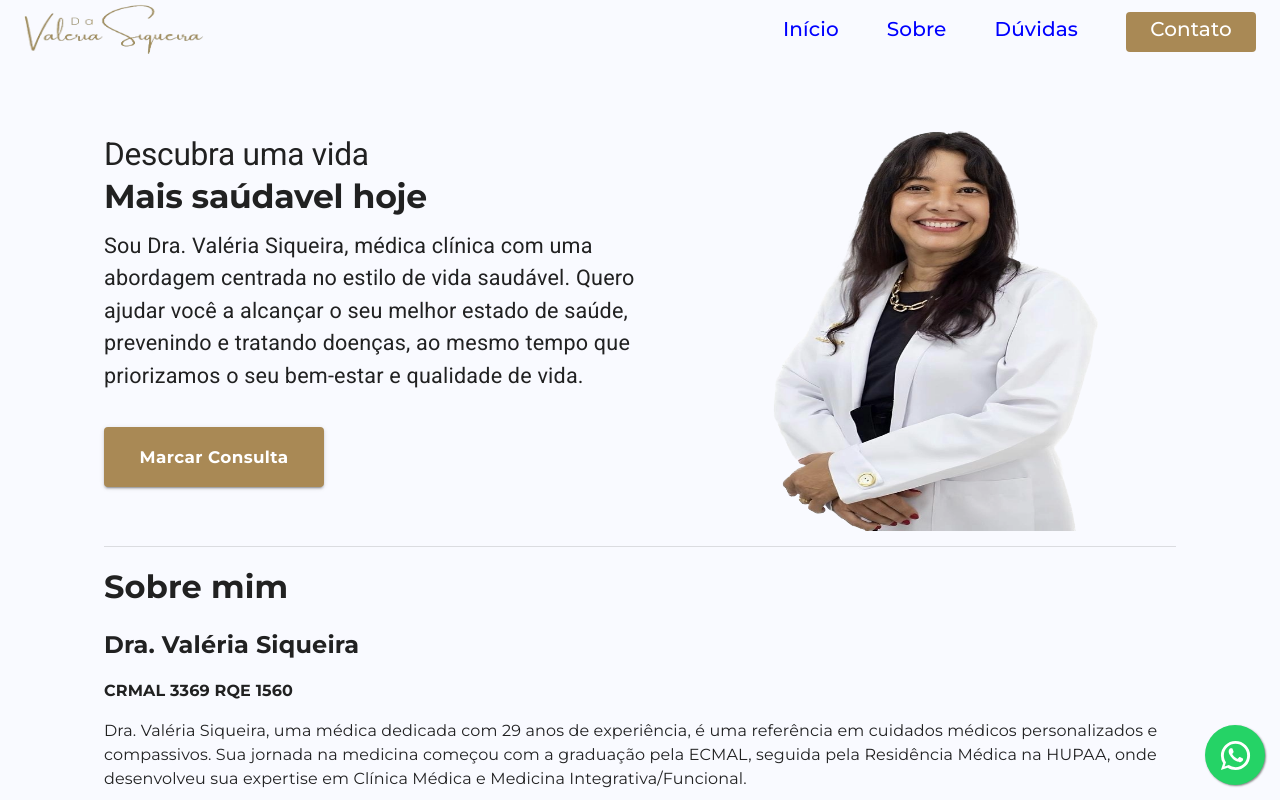
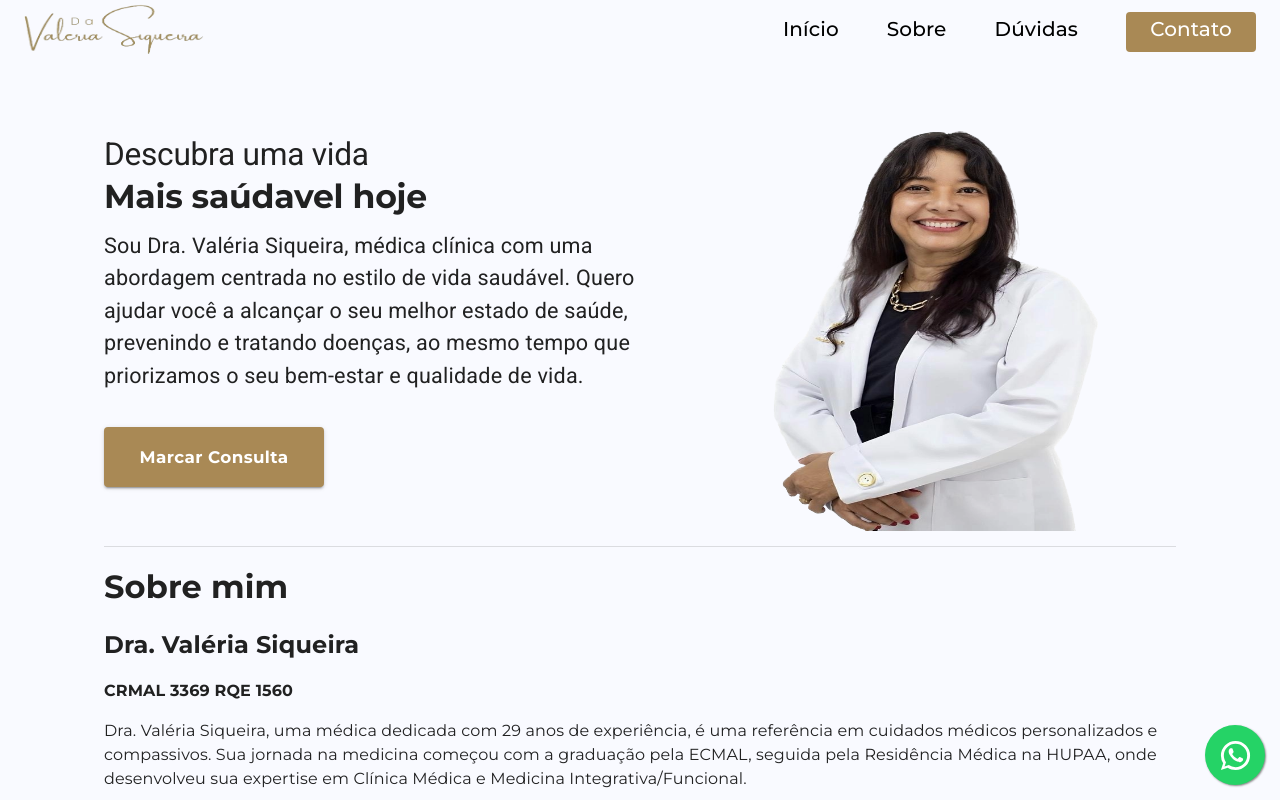
Before and after one commit to rpfitz/next-js-vercel, a Next.js app: page / in a window 1280 px wide. Shown: the top 800 px of the page. Built offline with nearby package versions, Linux system fonts and the light colour scheme; a web font is replaced by a local one.

Commit message:
Starting translucid menu 5

```diff
--- a/src/app/components/Start/AppBarComponent/page.tsx
+++ b/src/app/components/Start/AppBarComponent/page.tsx
@@ -120,9 +120,9 @@
         </div>
         <div className={styles.menuItems}>
           <ul className={styles.menuListItems}>
-            <li><Typography variant="h6" gutterBottom><Link href="#home" style={{ textDecoration: 'none', color: 'blue', margin: 0, padding: 0, }}>Início</Link></Typography></li>
-            <li><Typography variant="h6" gutterBottom><Link href="#about" style={{ textDecoration: 'none', color: 'blue', margin: 0, padding: 0, }}>Sobre</Link></Typography></li>
-            <li><Typography variant="h6" gutterBottom><Link href="#faq" style={{ textDecoration: 'none', color: 'blue', margin: 0, padding: 0, }}>Dúvidas</Link></Typography></li>
+            <li><Typography variant="h6" gutterBottom><Link href="#home" style={{ textDecoration: 'none', color: 'black', margin: 0, padding: 0, }}>Início</Link></Typography></li>
+            <li><Typography variant="h6" gutterBottom><Link href="#about" style={{ textDecoration: 'none', color: 'black', margin: 0, padding: 0, }}>Sobre</Link></Typography></li>
+            <li><Typography variant="h6" gutterBottom><Link href="#faq" style={{ textDecoration: 'none', color: 'black', margin: 0, padding: 0, }}>Dúvidas</Link></Typography></li>
             <li style={{
               backgroundColor: '#a98955',
               width: '130px',
```
